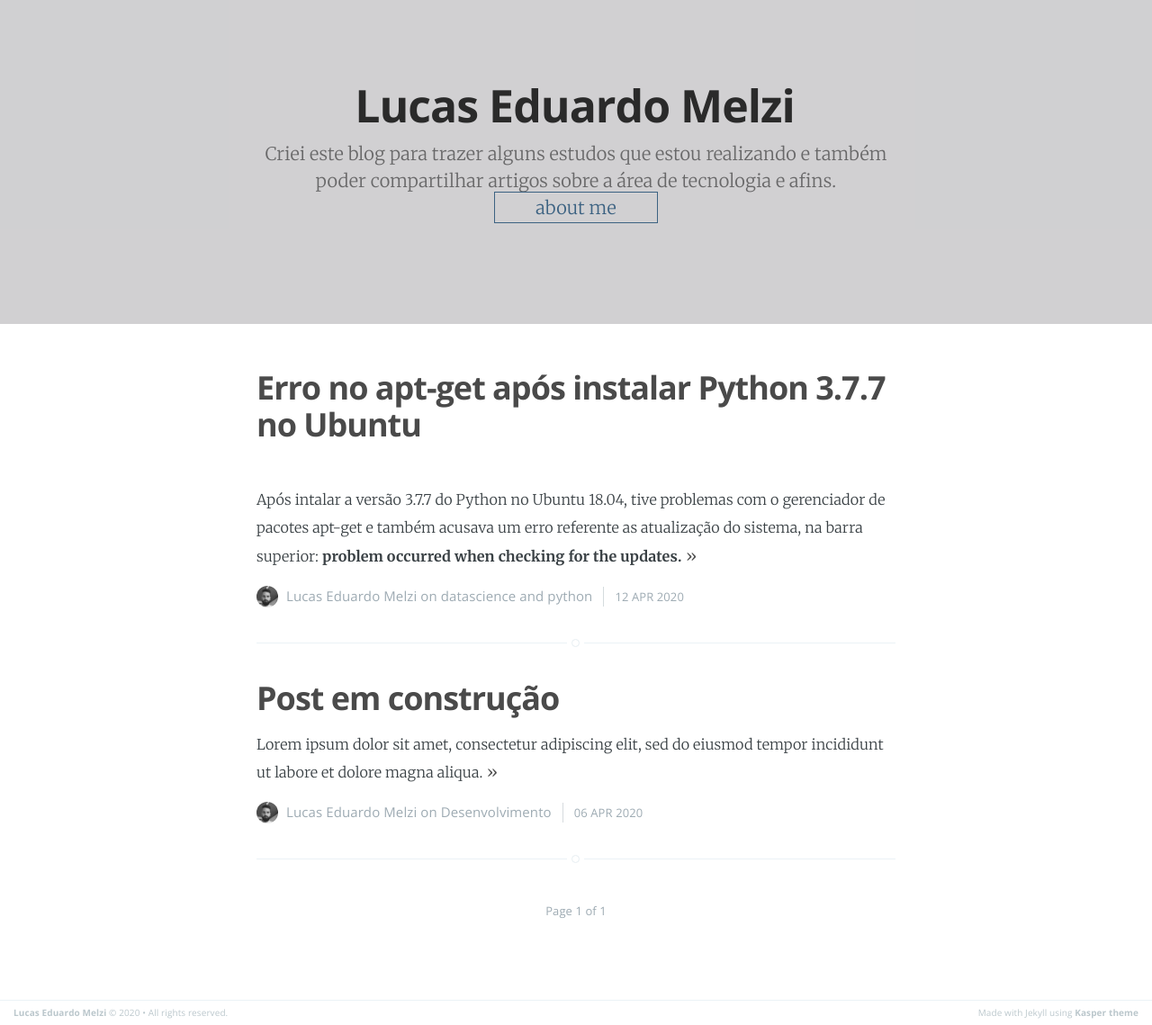
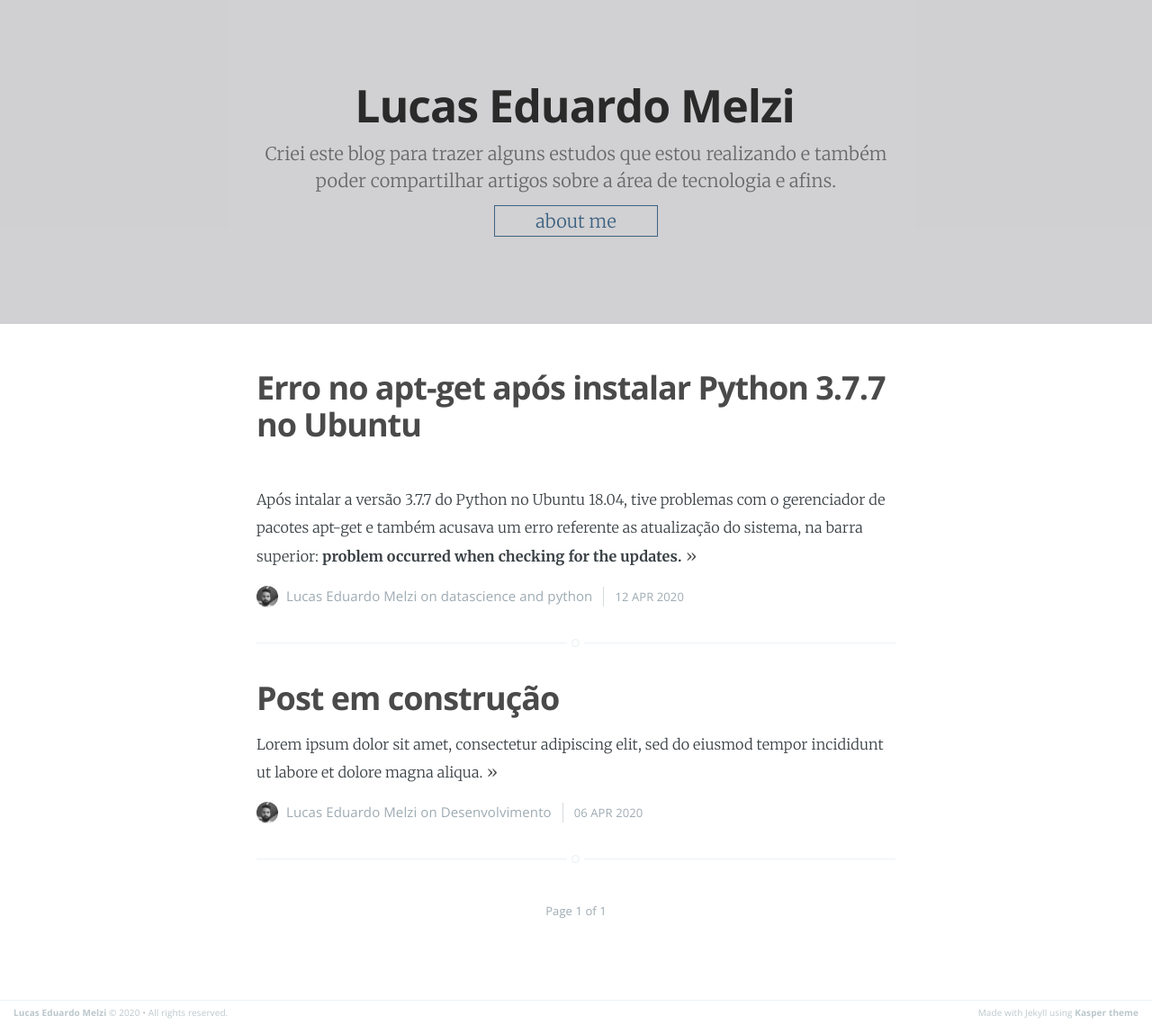
Before and after one commit to melzilucas/melzilucas.github.io, a Jekyll site: the page built from index.html, in a window 1280 px wide. Shown: the whole page at 90% size. Built offline with Jekyll 4.4.1, drawn with Linux system fonts in a browser that asks for light colours; the list of posts is cut into pages by our own code.

Commit message:
Adjust height button about me

```diff
--- a/assets/css/screen.css
+++ b/assets/css/screen.css
@@ -686,6 +686,8 @@ margin on the iframe, cause it breaks stuff. */
     color: #3c6282;
     padding: 04px 45px;
     text-decoration: none;
+    top: 15px;
+    position: relative;
 }
 .no-cover.main-header {
     min-height: 160px;
```
